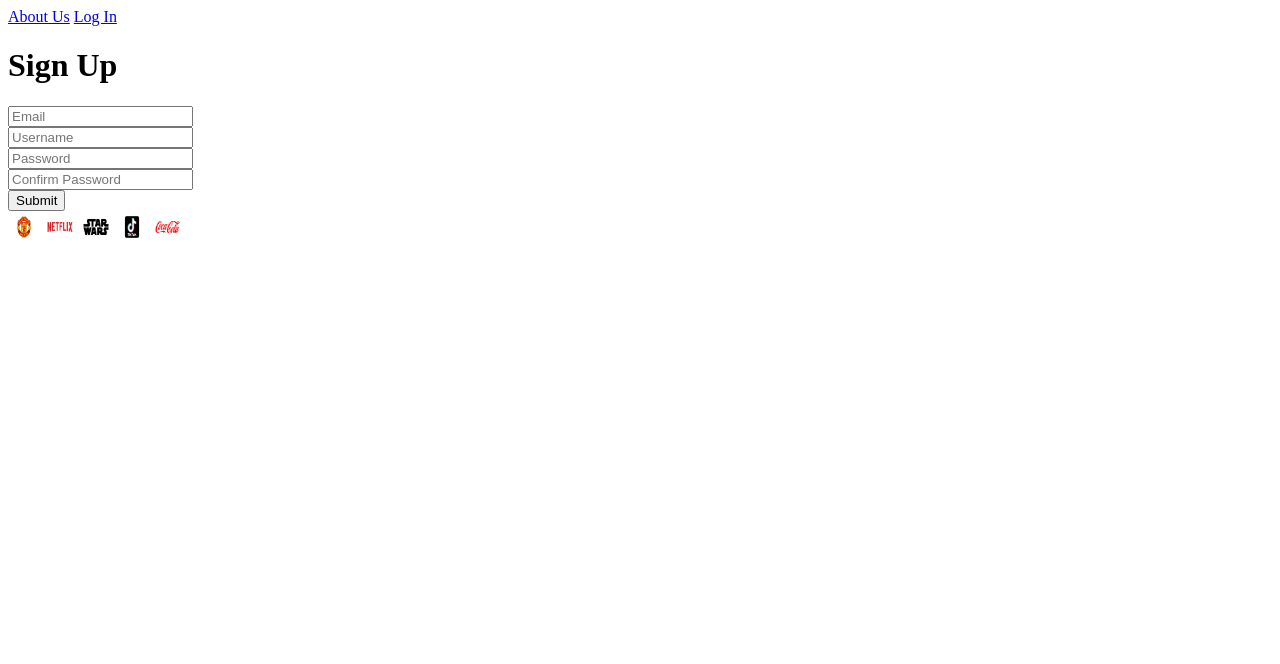
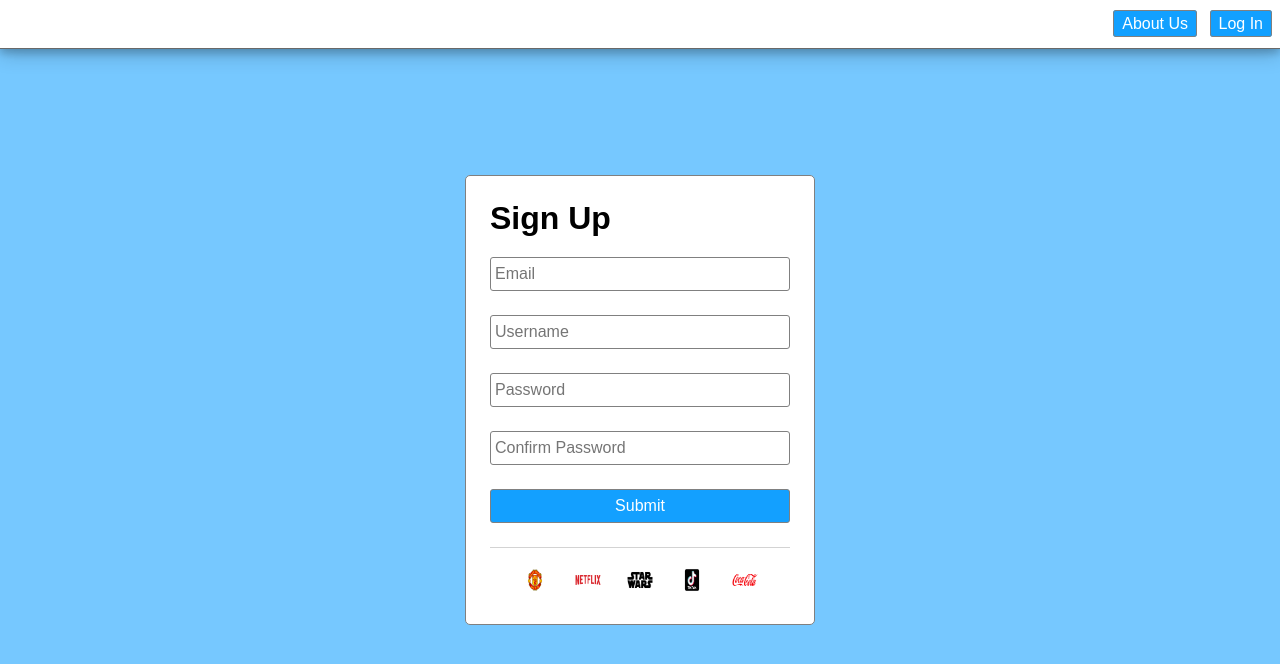
Before and after one commit to tungniw/StaticRegisterPage, a plain HTML site: page index.html in a window 1280 px wide. Drawn offline with Linux system fonts and the light colour scheme.

Commit message:
Register Page with CSS complete

```diff
--- a/index.html
+++ b/index.html
@@ -4,6 +4,7 @@
     <meta charset="UTF-8">
     <meta http-equiv="X-UA-Compatible" content="IE=edge">
     <meta name="viewport" content="width=device-width, initial-scale=1.0">
+    <link rel="stylesheet" href="./main.css">
     <title>Register Page</title>
 </head>
 <body>
@@ -11,7 +12,7 @@
         <a href="#">About Us</a>
         <a href="#">Log In</a>
     </header>
-<div>
+<div class="container">
     <h1>Sign Up</h1>
     <form>
         <div>
--- /dev/null
+++ b/main.css
@@ -0,0 +1,90 @@
+body {
+    background-color: #76c8ff;
+    margin: 0;
+    font-family: sans-serif;
+    display: flex;
+    height: 100vh;
+}
+
+header {
+    background-color: white;
+    text-align: right;
+    padding: .75rem 0;
+    border-bottom: solid 1px dimgrey;
+    box-shadow:
+    0 4px 8px 0 rgba(0, 0, 0, 0.2),
+    0 6px 20px 0 rgba(0, 0, 0, 0.19);
+    position: fixed;
+    top: 0;
+    left: 0;
+    width: 100vw;
+}
+
+header a {
+    color: white;
+    background-color: #12a0ff;
+    border: solid 1px gray;
+    border-radius: 3px;
+    padding: .25rem .5rem;
+    margin-right: .5rem;
+    /*line-height adjusts the amount of space taken up for the font */
+    line-height: 1.5rem;
+    /*this removes the underline from the a tag */
+    text-decoration: none;
+}
+
+header a:hover, form button:hover {
+    background-color: #1084d1;
+    cursor: pointer;
+}
+
+.container {
+    margin: auto;
+    padding: 1.5rem;
+    background-color: white;
+    border: solid 1px gray;
+    border-radius: 5px;
+    box-shadow:
+    0 4px 8px 0 rgba(0, 0, 0, .2)
+    0 6px 20px 0 rgba(0, 0, 0, .19)
+}
+.container > h1 {
+    margin: 0 0 .5rem;
+}
+
+
+form input, form button {
+    width: 100%;
+    min-width: 300px;
+    /*
+    our inputs and forms have different default sizes.
+    By changing the box-sizing, we can fix this.
+    */
+    box-sizing: border-box;
+    margin: .75rem 0;
+    padding: .25rem;
+    line-height: 1.5rem;
+    font-size: 1em;
+    border: solid 1px gray;
+    border-radius: 3px;
+}
+
+form button {
+    color: white;
+    background-color: #13a0ff;
+}
+
+footer {
+    margin-top: .75rem;
+    border-top: solid 1px lightgray;
+    padding-top: 1rem;
+    text-align: center;
+}
+
+footer img {
+    margin: 0 .5rem;
+}
+
+footer img:hover {
+    cursor:pointer;
+}
```
